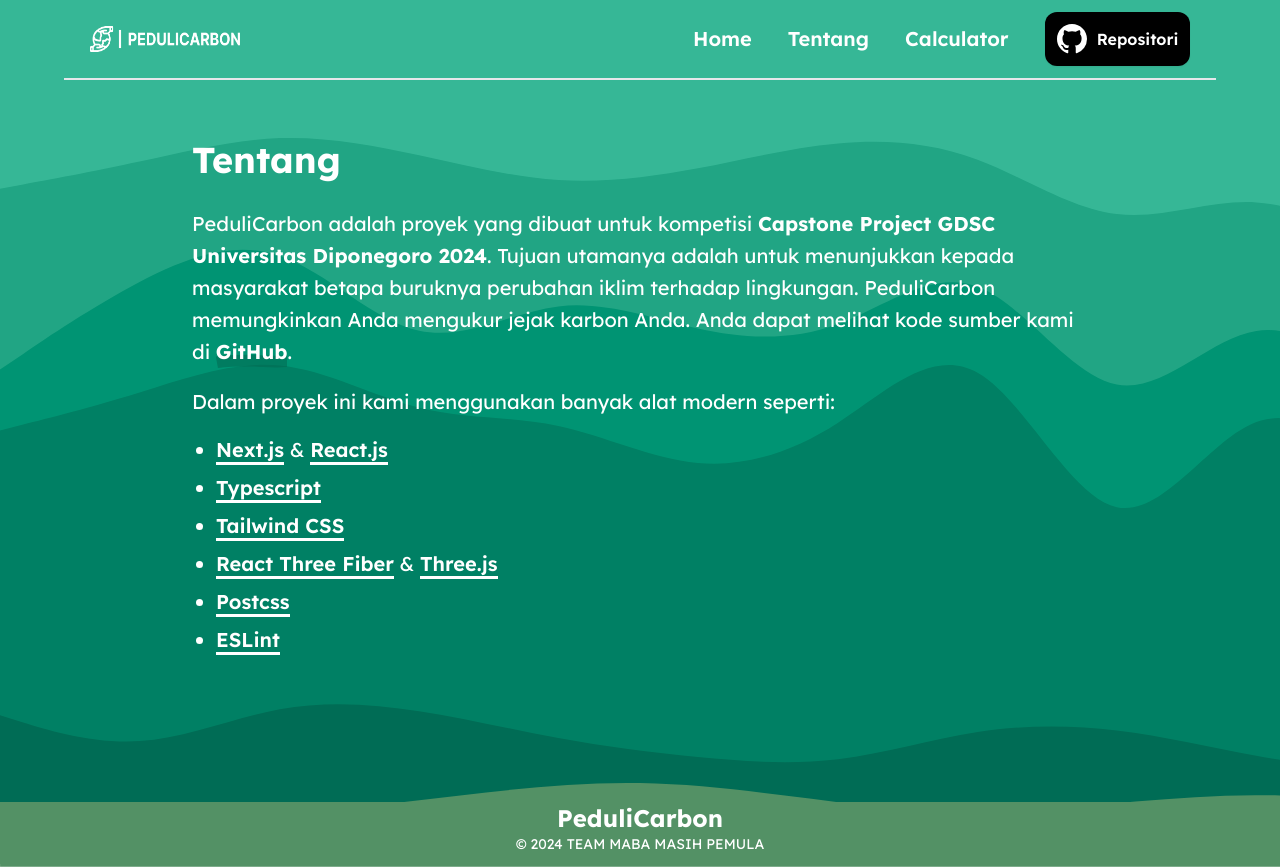
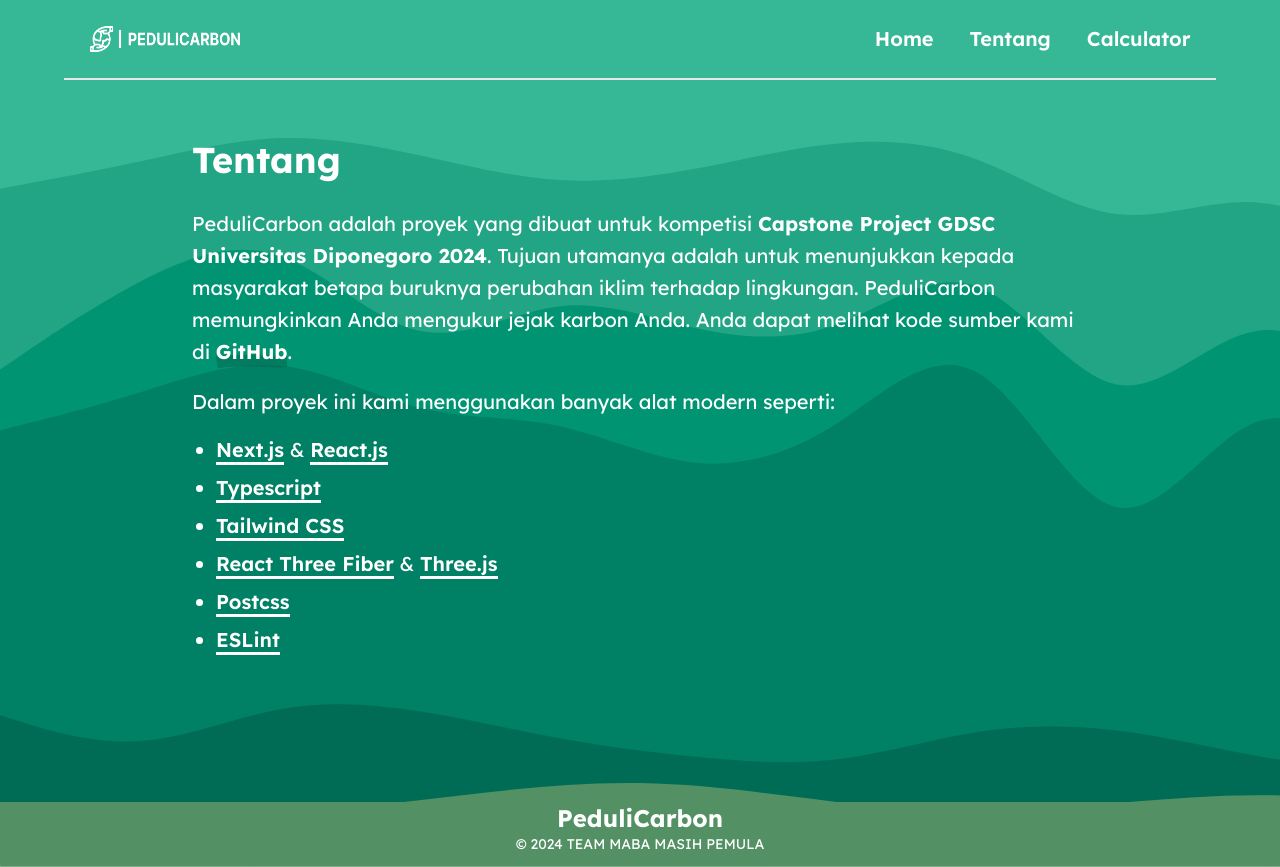
Before and after one commit to kdandy/pedulicarbon, a Next.js app: page /about in a window 1280 px wide. Built offline with nearby package versions, Linux system fonts and the light colour scheme.

Commit message:
deleted button

```diff
--- a/components/navbar/NavItems.tsx
+++ b/components/navbar/NavItems.tsx
@@ -21,9 +21,6 @@ const NavItems = ({ className, onClick, isOpen }: NavItemsProps) => {
             <li onClick={onClick}>
                 <LinkComponent name="Calculator" to="/calculator/home" />
             </li>
-            <li>
-                <GithubButton />
-            </li>
         </motion.ul>
     )
 }
```
